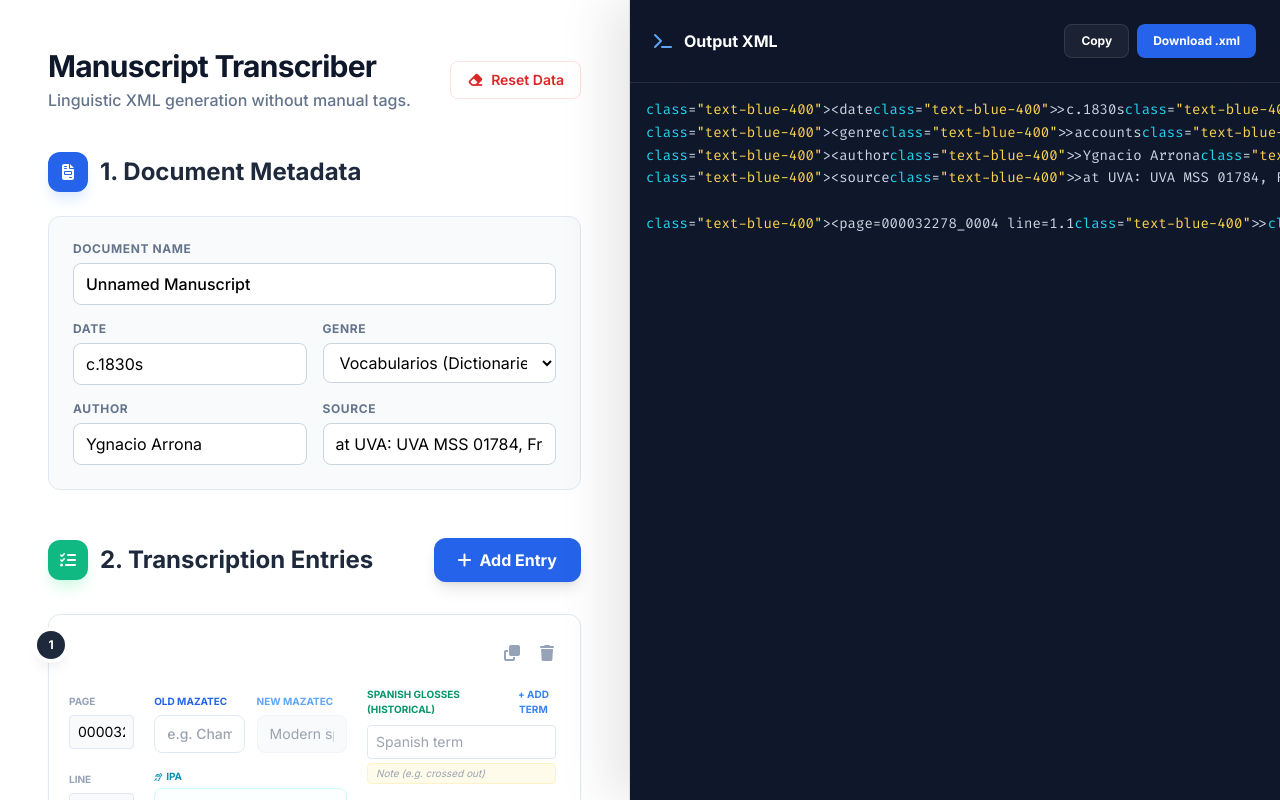
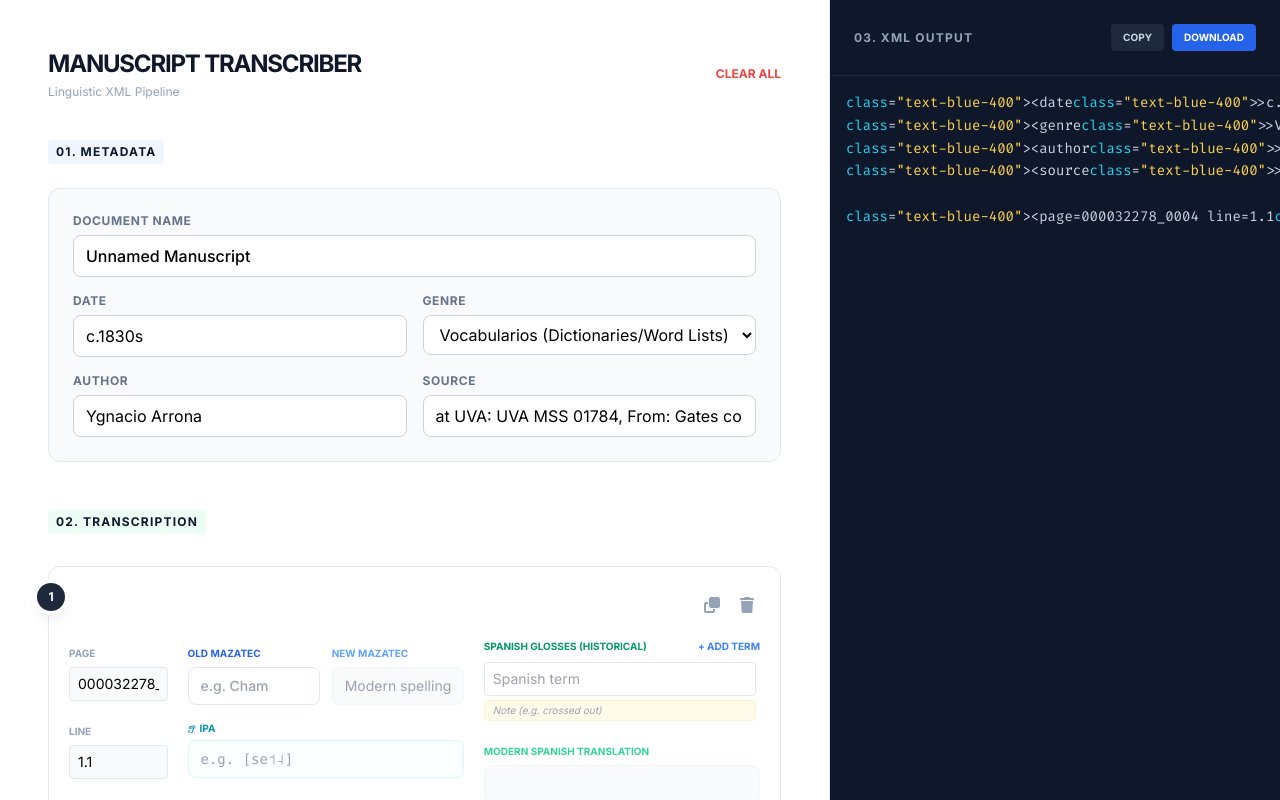
Before and after one commit to isabelklint/Manuscript_Transcription, a React (Vite) app: page / in a window 1280 px wide. Shown: the top 800 px of the page. Built offline with nearby package versions, Linux system fonts and the light colour scheme.

Commit message:
feat: Update dependencies and refactor initial state
Updates the `@google/genai` dependency to the latest version. Removes custom scrollbar styles from `index.html`. Refactors the local storage key and initial metadata genre in `App.tsx` for better organization and clarity.

```diff
--- a/App.tsx
+++ b/App.tsx
@@ -1,3 +1,4 @@
+
 import React, { useState, useMemo, useEffect } from 'react';
 import { Metadata, TranscriptionEntry, TranscriptionState } from './types';
 import MetadataForm from './components/MetadataForm';
@@ -7,7 +8,7 @@ import XMLPreview from './components/XMLPreview';
 const INITIAL_METADATA: Metadata = {
   docName: 'Unnamed Manuscript',
   date: 'c.1830s',
-  genre: 'accounts',
+  genre: 'Vocabularios (Dictionaries/Word Lists)',
   author: 'Ygnacio Arrona',
   source: 'at UVA: UVA MSS 01784, From: Gates collection, 941 Manuscript',
 };
@@ -28,7 +29,7 @@ const createNewEntry = (lastEntry?: TranscriptionEntry): TranscriptionEntry => (
 
 const App: React.FC = () => {
   const [state, setState] = useState<TranscriptionState>(() => {
-    const saved = localStorage.getItem('transcription_data_v7');
+    const saved = localStorage.getItem('transcription_data_final_v1');
     if (saved) {
       try {
         return JSON.parse(saved);
@@ -43,7 +44,7 @@ const App: React.FC = () => {
   });
 
   useEffect(() => {
-    localStorage.setItem('transcription_data_v7', JSON.stringify(state));
+    localStorage.setItem('transcription_data_final_v1', JSON.stringify(state));
   }, [state]);
 
   const updateMetadata = (field: keyof Metadata, value: string) => {
@@ -102,7 +103,7 @@ const App: React.FC = () => {
 
     // Entries
     entries.forEach(entry => {
-      // User format: <page=ID line=NUM><old_maz>...</old_maz> <new_maz>...</new_maz><old_spa>...</old_spa>...
+      // Custom attribute format: <page=ID line=NUM>
       let lineXml = `<page=${entry.page} line=${entry.line}>`;
 
       lineXml += `<old_maz>${entry.old_maz}</old_maz>`;
@@ -128,7 +129,7 @@ const App: React.FC = () => {
 
       lineXml += `</page>`;
 
-      // Analytical notes go OUTSIDE the page tag per requested format
+      // Analytical notes go outside the page tag
       entry.notes.forEach(note => {
         if (note.text) {
           lineXml += `<note>${note.text}</note>`;
@@ -146,7 +147,7 @@ const App: React.FC = () => {
     const url = URL.createObjectURL(blob);
     const a = document.createElement('a');
     a.href = url;
-    a.download = `transcription_${new Date().toISOString().split('T')[0]}.xml`;
+    a.download = `transcription.xml`;
     a.click();
     URL.revokeObjectURL(url);
   };
@@ -156,55 +157,32 @@ const App: React.FC = () => {
     alert('Copied to clipboard!');
   };
 
-  const handleClear = () => {
-    if (confirm('Are you sure you want to clear all data?')) {
-      setState({
-        metadata: INITIAL_METADATA,
-        entries: [createNewEntry()],
-      });
-    }
-  };
-
   return (
     <div className="min-h-screen flex flex-col lg:flex-row bg-slate-50">
-      <div className="flex-1 p-4 md:p-8 lg:p-12 overflow-y-auto bg-white border-r border-slate-200">
-        <header className="mb-10 flex flex-col md:flex-row justify-between items-start md:items-center gap-4">
+      <div className="flex-1 p-6 lg:p-12 overflow-y-auto bg-white border-r border-slate-200">
+        <header className="mb-10 flex justify-between items-center">
           <div>
-            <h1 className="text-3xl font-extrabold text-slate-900 tracking-tight">Manuscript Transcriber</h1>
-            <p className="text-slate-500 mt-1 font-medium">Linguistic XML generation without manual tags.</p>
+            <h1 className="text-2xl font-black text-slate-900 tracking-tighter uppercase">Manuscript Transcriber</h1>
+            <p className="text-slate-400 text-xs mt-1">Linguistic XML Pipeline</p>
           </div>
           <button
-            onClick={handleClear}
-            className="px-4 py-2 text-sm font-semibold text-red-600 hover:bg-red-50 border border-red-100 rounded-lg transition-all flex items-center justify-center gap-2"
+            onClick={() => confirm('Reset?') && setState({ metadata: INITIAL_METADATA, entries: [createNewEntry()] })}
+            className="text-xs font-bold text-red-500 uppercase"
           >
-            <i className="fa-solid fa-eraser"></i> Reset Data
+            Clear All
           </button>
         </header>
 
         <section className="mb-12">
-          <div className="flex items-center gap-3 mb-6">
-            <div className="w-10 h-10 rounded-xl bg-blue-600 text-white flex items-center justify-center shadow-lg shadow-blue-100">
-              <i className="fa-solid fa-file-invoice"></i>
-            </div>
-            <h2 className="text-2xl font-bold text-slate-800">1. Document Metadata</h2>
+          <div className="flex items-center gap-2 mb-6">
+            <h2 className="text-xs font-black text-slate-900 uppercase tracking-widest bg-blue-50 px-2 py-1 rounded">01. Metadata</h2>
           </div>
           <MetadataForm metadata={state.metadata} onChange={updateMetadata} />
         </section>
 
         <section className="mb-24">
-          <div className="flex flex-col md:flex-row items-start md:items-center justify-between mb-8 gap-4">
-            <div className="flex items-center gap-3">
-              <div className="w-10 h-10 rounded-xl bg-emerald-500 text-white flex items-center justify-center shadow-lg shadow-emerald-100">
-                <i className="fa-solid fa-list-check"></i>
-              </div>
-              <h2 className="text-2xl font-bold text-slate-800">2. Transcription Entries</h2>
-            </div>
-            <button
-              onClick={addEntry}
-              className="flex items-center gap-2 px-6 py-2.5 bg-blue-600 hover:bg-blue-700 text-white rounded-xl font-bold transition-all shadow-lg"
-            >
-              <i className="fa-solid fa-plus"></i> Add Entry
-            </button>
+          <div className="flex items-center gap-2 mb-8">
+            <h2 className="text-xs font-black text-slate-900 uppercase tracking-widest bg-emerald-50 px-2 py-1 rounded">02. Transcription</h2>
           </div>
 
           <div className="space-y-8">
@@ -220,46 +198,41 @@ const App: React.FC = () => {
             ))}
           </div>
 
-          <div className="mt-12 flex justify-center">
           <button
             onClick={addEntry}
-              className="group flex flex-col items-center gap-3 px-12 py-8 border-2 border-dashed border-slate-200 text-slate-400 hover:border-blue-400 hover:text-blue-600 hover:bg-blue-50/30 rounded-2xl transition-all w-full"
+            className="w-full mt-12 py-8 border-2 border-dashed border-slate-200 rounded-2xl flex flex-col items-center justify-center gap-3 text-slate-400 hover:border-blue-400 hover:text-blue-500 hover:bg-blue-50/50 transition-all group"
           >
-              <div className="w-12 h-12 rounded-full bg-slate-100 group-hover:bg-blue-100 flex items-center justify-center transition-colors">
-                <i className="fa-solid fa-plus text-xl"></i>
+            <div className="w-10 h-10 rounded-full bg-slate-100 flex items-center justify-center group-hover:bg-blue-100 transition-colors">
+              <i className="fa-solid fa-plus text-sm"></i>
             </div>
-              <span className="font-bold tracking-wide">CLICK TO ADD NEXT LINE</span>
+            <span className="text-xs font-black uppercase tracking-widest">Add New Transcription Line</span>
           </button>
-          </div>
         </section>
       </div>
 
-      <div className="lg:w-[500px] xl:w-[650px] h-screen lg:sticky lg:top-0 bg-[#0f172a] flex flex-col shadow-[-20px_0_50px_rgba(0,0,0,0.1)]">
-        <div className="p-6 border-b border-white/10 flex justify-between items-center bg-[#0f172a]/80 backdrop-blur-xl z-10">
-          <h3 className="text-white font-bold flex items-center gap-3">
-            <i className="fa-solid fa-terminal text-blue-400"></i> Output XML
-          </h3>
+      <aside className="w-full lg:w-[450px] bg-slate-900 flex flex-col h-screen sticky top-0 overflow-hidden">
+        <div className="p-6 border-b border-slate-800 flex justify-between items-center bg-slate-900 shrink-0">
+          <h2 className="text-xs font-black text-slate-400 uppercase tracking-widest">03. XML Output</h2>
           <div className="flex gap-2">
             <button
               onClick={handleCopy}
-              className="px-4 py-2 text-xs font-bold bg-white/5 hover:bg-white/10 text-white rounded-lg transition-all border border-white/10"
+              className="px-3 py-1.5 bg-slate-800 hover:bg-slate-700 text-slate-300 rounded text-[10px] font-bold uppercase transition-colors"
             >
               Copy
             </button>
             <button
               onClick={handleDownload}
-              className="px-4 py-2 text-xs font-bold bg-blue-600 hover:bg-blue-500 text-white rounded-lg transition-all"
+              className="px-3 py-1.5 bg-blue-600 hover:bg-blue-500 text-white rounded text-[10px] font-bold uppercase transition-colors"
             >
-              Download .xml
+              Download
             </button>
           </div>
         </div>
-        <div className="flex-1 overflow-hidden">
         <XMLPreview content={generatedXML} />
-        </div>
-      </div>
+      </aside>
     </div>
   );
 };
 
+// Fix the missing default export error
 export default App;
--- a/index.html
+++ b/index.html
@@ -14,20 +14,6 @@
         }
         .code-font {
             font-family: 'Fira Code', monospace;
-        }
-        ::-webkit-scrollbar {
-            width: 8px;
-            height: 8px;
-        }
-        ::-webkit-scrollbar-track {
-            background: #f1f5f9;
-        }
-        ::-webkit-scrollbar-thumb {
-            background: #cbd5e1;
-            border-radius: 4px;
-        }
-        ::-webkit-scrollbar-thumb:hover {
-            background: #94a3b8;
         }
     </style>
 <script type="importmap">
--- a/package.json
+++ b/package.json
@@ -11,7 +11,7 @@
   "dependencies": {
     "react": "^19.0.0",
     "react-dom": "^19.0.0",
-    "@google/genai": "0.21.0"
+    "@google/genai": "latest"
   },
   "devDependencies": {
     "@types/react": "^19.0.0",
```
Lines whose indentation alone changed are shown as unchanged.
